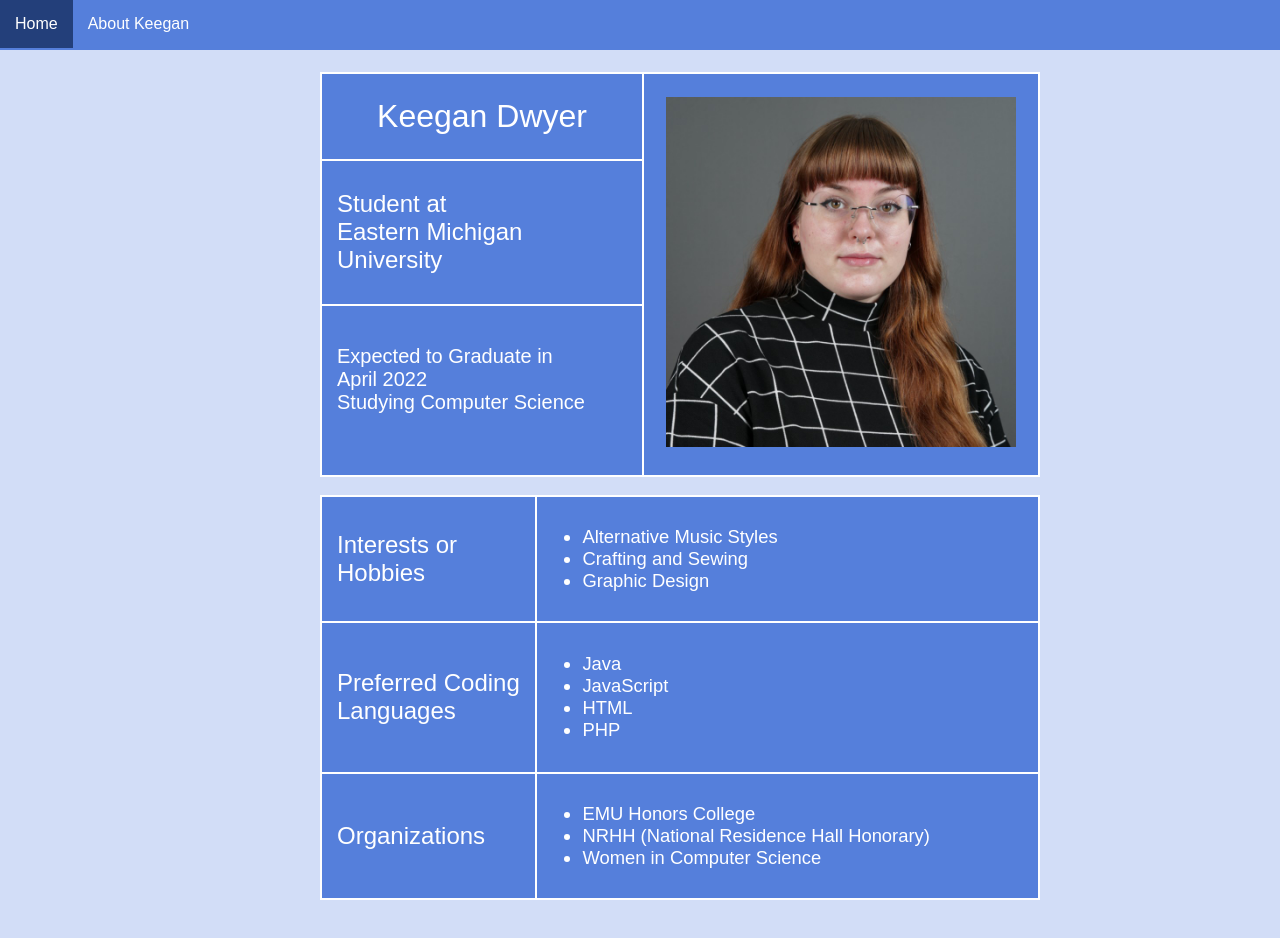
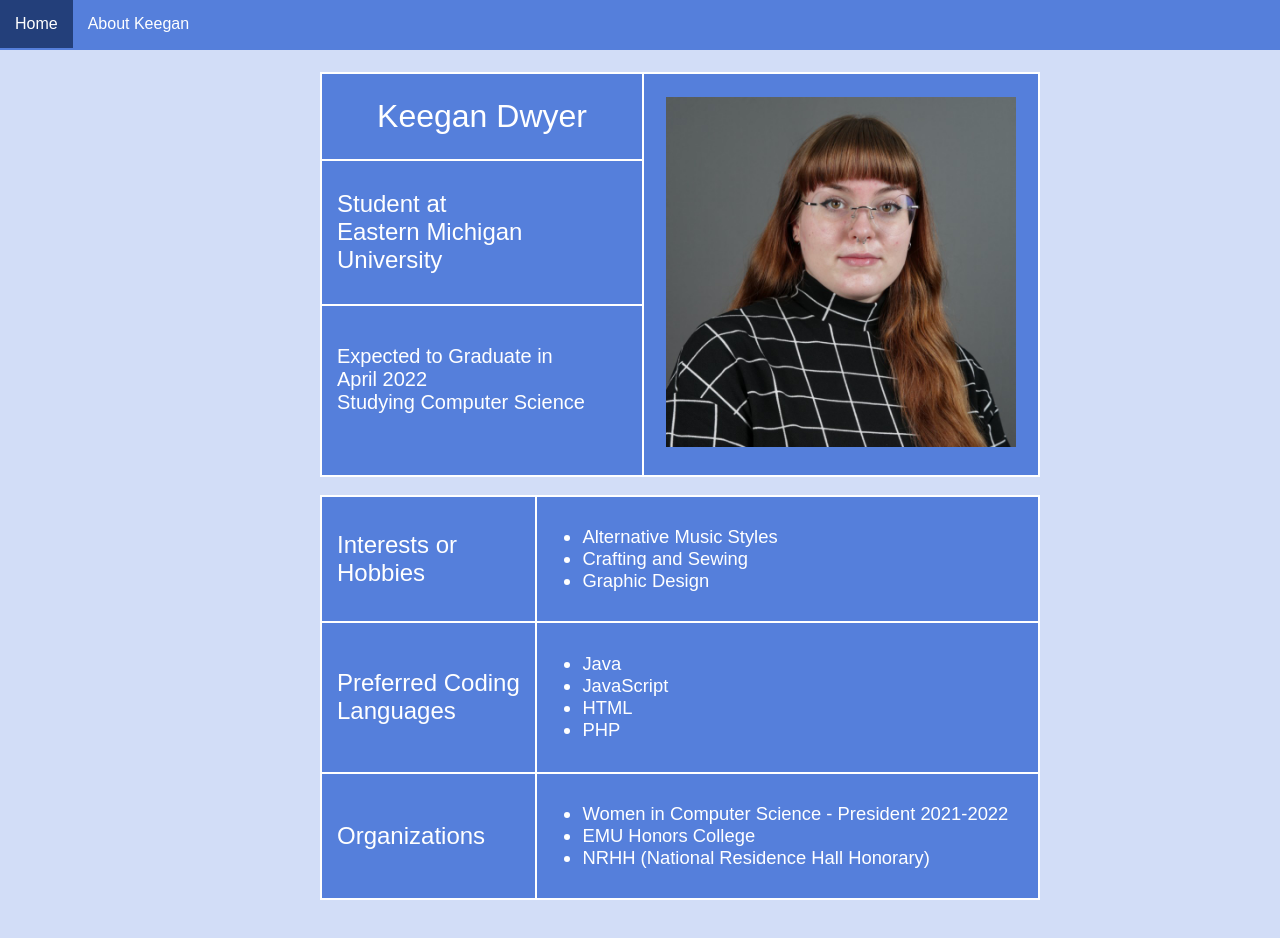
Before and after one commit to keegerator/231HonorsProject, a plain HTML site: page cosc231/aboutme.html in a window 1280 px wide. Drawn offline with Linux system fonts and the light colour scheme.

Commit message:
Updated aboutme.html
Added more detailed info about WiCS position

```diff
--- a/cosc231/aboutme.html
+++ b/cosc231/aboutme.html
@@ -55,9 +55,9 @@ Studying Computer Science
         <tr>
             <td>Organizations</td>
             <td class="list"><ul>
+                <li>Women in Computer Science - President 2021-2022</li>
                 <li>EMU Honors College</li>
                 <li>NRHH (National Residence Hall Honorary)</li>
-                <li>Women in Computer Science</li>
             </ul></td>
         </tr>
     </table>
```
